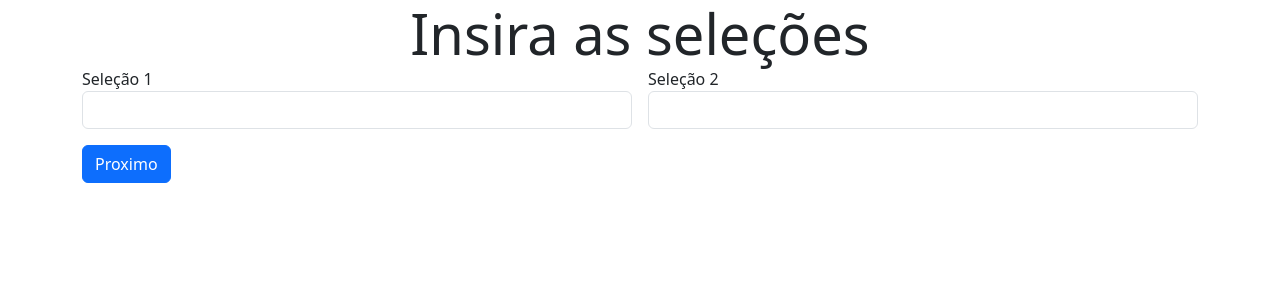
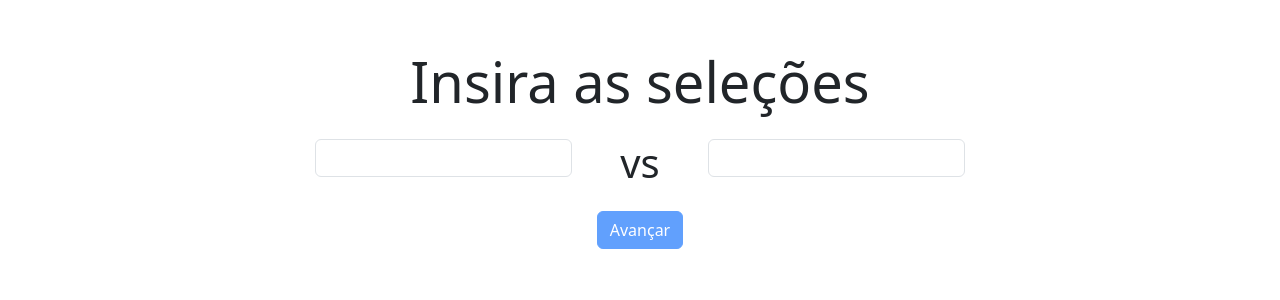
Before and after one commit to alanadp/front-tctboard, an Angular app: page / in a window 1280 px wide. Shown: the top 300 px of the page. Built offline with nearby package versions, Linux system fonts and the light colour scheme.

Commit message:
selection testes

```diff
--- a/src/app/app-module.ts
+++ b/src/app/app-module.ts
@@ -6,10 +6,11 @@ import { App } from './app';
 import { NgbModule } from '@ng-bootstrap/ng-bootstrap';
 import { BoardComponent } from './board-component/board-component';
 import { SelectionComponent } from './selection-component/selection-component';
+import { ReactiveFormsModule } from '@angular/forms';
 
 @NgModule({
   declarations: [App, BoardComponent, SelectionComponent],
-  imports: [BrowserModule, AppRoutingModule, NgbModule],
+  imports: [BrowserModule, AppRoutingModule, NgbModule, ReactiveFormsModule],
   providers: [provideBrowserGlobalErrorListeners()],
   bootstrap: [App],
 })
--- a/src/app/selection-component/selection-component.html
+++ b/src/app/selection-component/selection-component.html
@@ -1,24 +1,35 @@
-<div class="container">
+<div class="container mt-5">
 
-    <div class="display-4 text-center">Insira as seleções</div>
+  <h1 class="display-4 text-center mb-4">Insira as seleções</h1>
 
-    <form>
-        <div class="d-flex gap-3">
-            <div class="flex-fill">
-                <label for="team1">Seleção 1</label>
-                <input formControlName="team1" list="teams" id="team1" class="form-control">
-            </div>
-            <div class="flex-fill">
-                <label for="team2">Seleção 2</label>
-                <input formControlName="team2" list="teams" id="team2" class="form-control">
-            </div>
-        </div>
+  <form [formGroup]="form" (ngSubmit)="onSubmit()">
+    <div class="d-flex gap-5 justify-content-center align-items-start">
 
-        <datalist id="teams">
-            <option value="">
-        </datalist>
+      <!-- Seleção 1 -->
+      <div class="text-center">
+        <img *ngIf="team1Logo" [src]="team1Logo" width="150" class="mb-2">
+        <input formControlName="team1" list="teams" class="form-control">
+      </div>
 
-        <button type="submit" class="btn btn-primary mt-3">Proximo</button>
-    </form>
+      <div class="align-self-center display-6">vs</div>
 
+      <!-- Seleção 2 -->
+      <div class="text-center">
+        <img *ngIf="team2Logo" [src]="team2Logo" width="150" class="mb-2">
+        <input formControlName="team2" list="teams" class="form-control">
+      </div>
+
+    </div>
+
+    <datalist id="teams">
+      <option *ngFor="let t of teams" [value]="t.name"></option>
+    </datalist>
+
+    <div class="text-center mt-4">
+      <button type="submit" class="btn btn-primary" [disabled]="form.invalid">
+        Avançar
+      </button>
+    </div>
+
+  </form>
 </div>
--- a/src/app/selection-component/selection-component.ts
+++ b/src/app/selection-component/selection-component.ts
@@ -1,4 +1,5 @@
 import { Component } from '@angular/core';
+import { FormControl, FormGroup, Validators } from '@angular/forms';
 
 @Component({
   selector: 'app-selection-component',
@@ -8,4 +9,40 @@ import { Component } from '@angular/core';
 })
 export class SelectionComponent {
 
+  form!: FormGroup;
+
+  teams = [
+    { id: 6,   name: 'Brasil',    logo: 'https://media.api-sports.io/football/teams/6.png' },
+    { id: 9,   name: 'Espanha',   logo: 'https://media.api-sports.io/football/teams/9.png' },
+    { id: 10,  name: 'Argentina', logo: 'https://media.api-sports.io/football/teams/10.png' },
+    { id: 505, name: 'Alemanha',  logo: 'https://media.api-sports.io/football/teams/25.png' },
+  ]
+
+  team1Logo: string | null = null;
+  team2Logo: string | null = null;
+
+  ngOnInit() {
+    this.form = new FormGroup({
+      team1: new FormControl('', Validators.required),
+      team2: new FormControl('', Validators.required),
+    });
+
+     this.form.get('team1')!.valueChanges.subscribe(val => {
+      const found = this.teams.find(t => t.name === val);
+      this.team1Logo = found ? found.logo : null;
+    });
+
+    this.form.get('team2')!.valueChanges.subscribe(val => {
+      const found = this.teams.find(t => t.name === val);
+      this.team2Logo = found ? found.logo : null;
+    });
+  }
+
+  onSubmit() {
+    if (this.form.valid) {
+      console.log('Seleções escolhidas:', this.form.value);
+
+    }
+  }
+
 }
```
